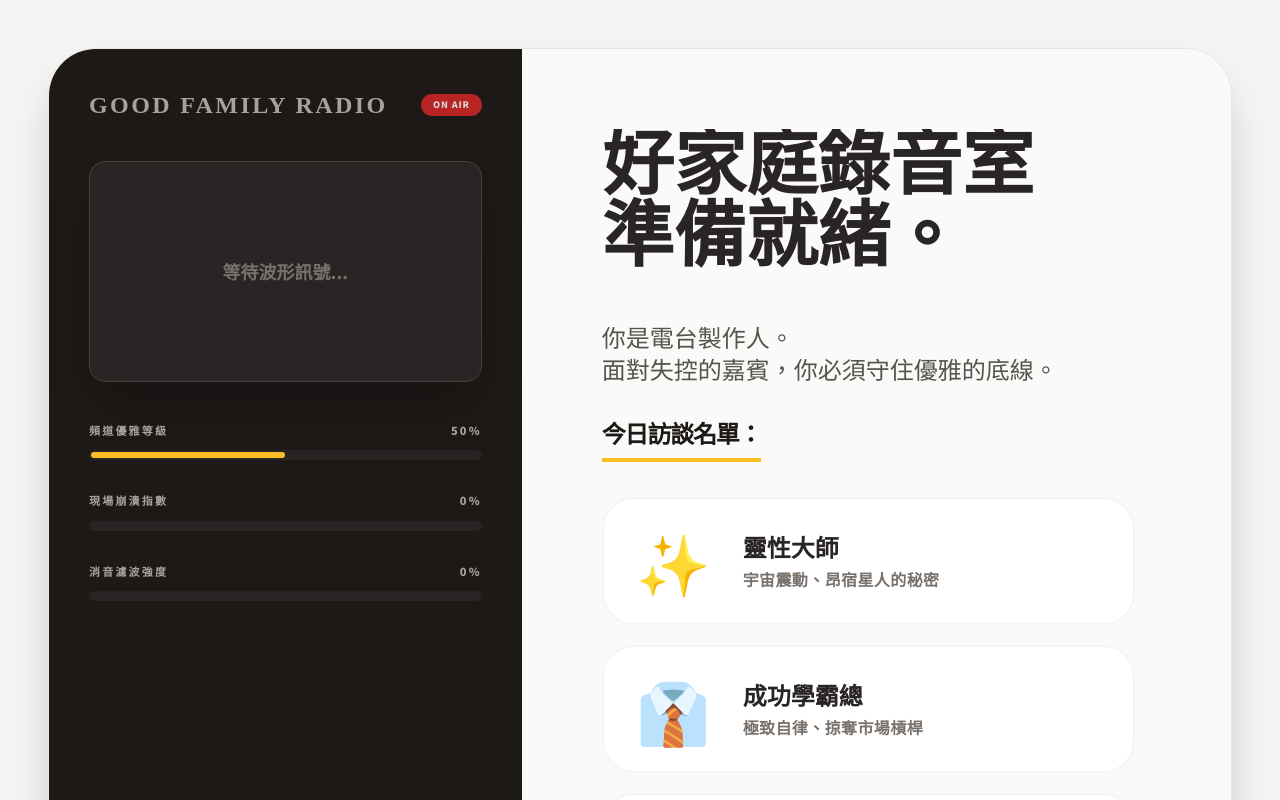
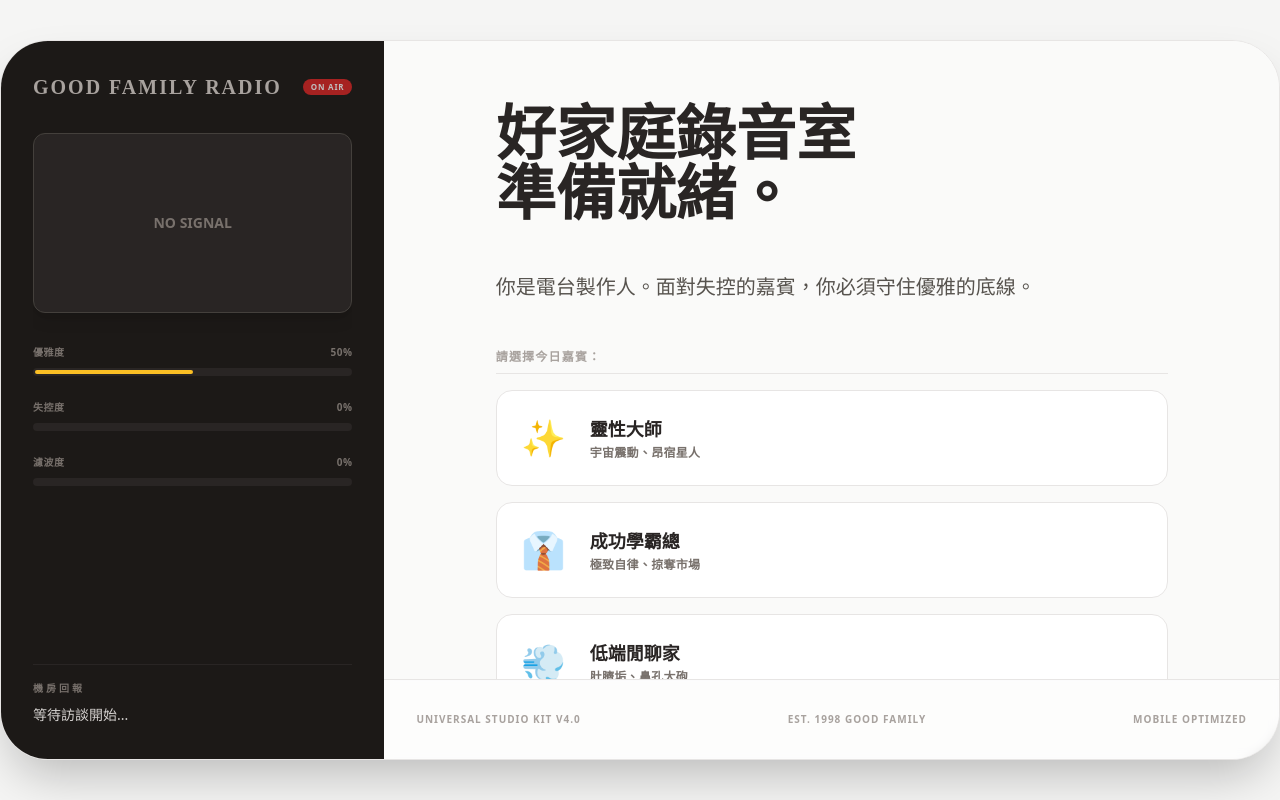
Before and after one commit to wilsonkick30-pixel/-, a React (Vite) app: page / in a window 1280 px wide. Shown: the top 800 px of the page. Built offline with nearby package versions, Linux system fonts and the light colour scheme.

Commit message:
feat(ui): Refactor app layout and update guest images
Restructures the main application layout for better responsiveness and introduces new background images for different guest types in the script engine.

```diff
--- a/App.tsx
+++ b/App.tsx
@@ -81,77 +81,79 @@ const App: React.FC = () => {
   };
 
   return (
-    <div className="min-h-screen w-full flex items-center justify-center p-4 sm:p-6 md:p-8 lg:p-12 bg-stone-100">
-      <div className="w-full max-w-7xl bg-white rounded-[2rem] sm:rounded-[3rem] shadow-2xl overflow-hidden flex flex-col lg:flex-row min-h-[650px] lg:min-h-[850px] border border-stone-200">
+    <div className="h-screen w-full flex items-center justify-center bg-stone-100 overflow-hidden font-sans">
+      <div className="w-full h-full max-w-7xl lg:h-[90vh] bg-white lg:rounded-[3rem] shadow-2xl overflow-hidden flex flex-col lg:flex-row border border-stone-200">
 
-        {/* Left Stats Panel */}
-        <div className="w-full lg:w-[40%] bg-stone-900 text-stone-100 p-8 sm:p-10 flex flex-col justify-between relative">
-          <div className="flex flex-col h-full">
-            <div className="flex justify-between items-center mb-10">
-              <h1 className="text-xl sm:text-2xl serif font-black tracking-widest text-stone-400">GOOD FAMILY RADIO</h1>
-              <div className="px-3 py-1 bg-red-600 text-white text-[9px] font-black rounded-full animate-pulse tracking-widest uppercase">ON AIR</div>
+        {/* Left Stats Panel (Sidebar/Header) */}
+        <div className="w-full lg:w-[35%] xl:w-[30%] bg-stone-900 text-stone-100 p-4 sm:p-6 lg:p-8 flex flex-col shrink-0 relative">
+          <div className="flex justify-between items-center mb-4 lg:mb-8">
+            <h1 className="text-lg sm:text-xl serif font-black tracking-widest text-stone-400">GOOD FAMILY RADIO</h1>
+            <div className="px-2 py-0.5 bg-red-600 text-white text-[8px] font-black rounded-full animate-pulse tracking-widest uppercase">ON AIR</div>
           </div>
 
-            <div className="aspect-video bg-stone-800 rounded-2xl overflow-hidden mb-10 border border-stone-700 shadow-2xl">
+          <div className="flex lg:flex-col gap-4 lg:gap-8 flex-row items-stretch lg:items-stretch overflow-hidden">
+            <div className="w-1/3 lg:w-full aspect-video bg-stone-800 rounded-xl overflow-hidden border border-stone-700 shadow-lg shrink-0">
               {state.lastResponse?.imageUrl ? (
                 <img src={state.lastResponse.imageUrl} alt="Studio" className="w-full h-full object-cover" />
               ) : (
-                <div className="w-full h-full flex items-center justify-center text-stone-500 font-bold text-lg">
-                   等待波形訊號...
+                <div className="w-full h-full flex items-center justify-center text-stone-500 font-bold text-xs sm:text-sm">
+                   NO SIGNAL
                 </div>
               )}
             </div>
 
-            <div className="space-y-8 flex-grow">
-              <StatBar label="頻道優雅等級" value={state.warmth} color="bg-amber-400" />
-              <StatBar label="現場崩潰指數" value={state.chaos} color="bg-red-500" />
-              <StatBar label="消音濾波強度" value={state.bEnergy} color="bg-purple-500" />
+            <div className="flex-1 space-y-3 lg:space-y-6 flex flex-col justify-center">
+              <StatBar label="優雅度" value={state.warmth} color="bg-amber-400" />
+              <StatBar label="失控度" value={state.chaos} color="bg-red-500" />
+              <StatBar label="濾波度" value={state.bEnergy} color="bg-purple-500" />
+            </div>
           </div>
 
-            <div className="mt-10 p-6 sm:p-8 bg-stone-800/50 rounded-[2rem] border border-stone-700/30 hidden sm:block">
-              <p className="text-[10px] uppercase tracking-[0.3em] text-stone-500 mb-4 font-black">機房現場回報</p>
-              <p className="text-lg sm:text-xl font-medium text-stone-300 leading-relaxed">
-                {state.lastResponse?.reaction || "這場錄音比我的人生還要荒腔走板。"}
+          <div className="mt-auto pt-4 hidden lg:block border-t border-stone-800">
+             <p className="text-[10px] uppercase tracking-[0.3em] text-stone-500 mb-2 font-black">機房回報</p>
+             <p className="text-sm font-medium text-stone-300 leading-relaxed line-clamp-3">
+                {state.lastResponse?.reaction || "等待訪談開始..."}
              </p>
           </div>
         </div>
+
+        {/* Right Content Panel (Main Content) */}
+        <div className="flex-1 flex flex-col bg-stone-50 overflow-hidden relative">
+          {loading ? (
+            <div className="absolute inset-0 z-50 flex flex-col items-center justify-center space-y-6 bg-stone-50/90 backdrop-blur-sm">
+              <div className="w-12 h-12 border-[4px] border-stone-200 border-t-amber-600 rounded-full animate-spin"></div>
+              <p className="text-stone-500 font-black text-sm tracking-[0.2em] uppercase animate-pulse">音軌處理中...</p>
             </div>
+          ) : null}
 
-        {/* Right Content Panel */}
-        <div className="w-full lg:w-[60%] p-8 sm:p-12 lg:p-20 flex flex-col justify-between bg-stone-50">
-          {loading ? (
-            <div className="flex-1 flex flex-col items-center justify-center space-y-10">
-              <div className="w-16 h-16 sm:w-20 sm:h-20 border-[6px] border-stone-200 border-t-amber-600 rounded-full animate-spin"></div>
-              <p className="text-stone-500 font-black text-xl sm:text-2xl tracking-[0.2em] uppercase">動態剪輯音軌中...</p>
+          <div className="flex-1 overflow-y-auto custom-scrollbar p-6 sm:p-8 lg:p-12 xl:p-16">
+            {state.phase === 'START' && (
+              <div className="space-y-8 lg:space-y-12 max-w-2xl mx-auto">
+                <h2 className="text-4xl sm:text-5xl lg:text-6xl serif font-black text-stone-800 leading-tight">好家庭錄音室<br/>準備就緒。</h2>
+                <p className="text-lg sm:text-xl text-stone-600 leading-relaxed font-medium">
+                  你是電台製作人。面對失控的嘉賓，你必須守住優雅的底線。
+                </p>
+                <div className="space-y-4">
+                  <p className="text-xs font-black text-stone-400 uppercase tracking-widest border-b border-stone-200 pb-2">請選擇今日嘉賓：</p>
+                  <div className="grid grid-cols-1 gap-4">
+                    <GuestBtn onClick={() => handleStart(GuestType.SPIRITUAL)} title="靈性大師" desc="宇宙震動、昂宿星人" icon="✨" />
+                    <GuestBtn onClick={() => handleStart(GuestType.ENTREPRENEUR)} title="成功學霸總" desc="極致自律、掠奪市場" icon="👔" />
+                    <GuestBtn onClick={() => handleStart(GuestType.LOWEND)} title="低端閒聊家" desc="肚臍垢、鼻孔大砲" icon="💨" />
                   </div>
-          ) : (
-            <>
-              <div className="flex-1 overflow-y-auto pr-2 sm:pr-4 custom-scrollbar">
-                {state.phase === 'START' && (
-                  <div className="space-y-12">
-                    <h2 className="text-5xl sm:text-6xl lg:text-7xl serif font-black text-stone-800 leading-tight">好家庭錄音室<br/>準備就緒。</h2>
-                    <p className="text-xl sm:text-2xl text-stone-600 leading-loose font-medium">
-                      你是電台製作人。<br/>
-                      面對失控的嘉賓，你必須守住優雅的底線。<br/><br/>
-                      <span className="font-black text-stone-900 border-b-4 border-amber-400 pb-2 uppercase tracking-tighter">今日訪談名單：</span>
-                    </p>
-                    <div className="grid grid-cols-1 gap-5">
-                      <GuestBtn onClick={() => handleStart(GuestType.SPIRITUAL)} title="靈性大師" desc="宇宙震動、昂宿星人的秘密" icon="✨" />
-                      <GuestBtn onClick={() => handleStart(GuestType.ENTREPRENEUR)} title="成功學霸總" desc="極致自律、掠奪市場槓桿" icon="👔" />
-                      <GuestBtn onClick={() => handleStart(GuestType.LOWEND)} title="低端閒聊家" desc="肚臍垢收集、生吞雞蛋挑戰" icon="💨" />
                 </div>
               </div>
             )}
 
             {state.phase === 'INTERVIEW' && (
-                  <div className="space-y-10 animate-in fade-in duration-500">
-                    <div className="p-8 sm:p-10 bg-white rounded-[2.5rem] shadow-sm border border-stone-200">
-                      <p className="text-2xl sm:text-3xl lg:text-4xl text-stone-800 leading-[1.6] lg:leading-[1.8] font-bold whitespace-pre-wrap">
+              <div className="space-y-8 lg:space-y-10 animate-in fade-in slide-in-from-bottom-4 duration-500 max-w-3xl mx-auto">
+                <div className="p-6 sm:p-8 lg:p-10 bg-white rounded-[2rem] shadow-sm border border-stone-200">
+                  <p className="text-xl sm:text-2xl lg:text-3xl text-stone-800 leading-[1.6] lg:leading-[1.7] font-bold whitespace-pre-wrap">
                     {state.lastResponse?.script}
                   </p>
                 </div>
-                    <div className="space-y-5">
-                      <p className="text-[10px] sm:text-xs font-black text-stone-400 uppercase tracking-[0.5em] mb-6">即時監測：{state.lastResponse?.chaosDescription}</p>
+                <div className="space-y-4">
+                  <p className="text-[10px] font-black text-stone-400 uppercase tracking-[0.5em] mb-4">即時音訊監測：{state.lastResponse?.chaosDescription}</p>
+                  <div className="grid grid-cols-1 gap-3 sm:gap-4">
                     {state.lastResponse?.choices.map((choice, idx) => (
                       <ActionBtn
                         key={idx}
@@ -162,32 +164,32 @@ const App: React.FC = () => {
                     ))}
                   </div>
                 </div>
+              </div>
             )}
 
             {state.phase === 'RESULT' && (
-                  <div className="space-y-12 animate-in zoom-in-95 duration-700">
-                    <h2 className="text-5xl sm:text-6xl lg:text-7xl serif font-black text-stone-800 leading-tight">製作存檔。</h2>
-                    <div className="p-10 sm:p-14 bg-amber-50 border-[8px] border-amber-200 rounded-[3rem] shadow-inner">
-                      <p className="text-[10px] font-black text-amber-600 mb-8 uppercase tracking-[0.8em]">Broadcast Log Archive</p>
-                      <p className="text-2xl sm:text-3xl lg:text-4xl font-black text-stone-900 leading-snug whitespace-pre-wrap">
+              <div className="space-y-8 lg:space-y-10 animate-in zoom-in-95 duration-700 max-w-3xl mx-auto">
+                <h2 className="text-4xl sm:text-5xl lg:text-6xl serif font-black text-stone-800 leading-tight">製作存檔。</h2>
+                <div className="p-8 sm:p-10 lg:p-12 bg-amber-50 border-[4px] border-amber-200 rounded-[2.5rem] shadow-inner">
+                  <p className="text-[10px] font-black text-amber-600 mb-6 uppercase tracking-[0.5em]">Broadcast Log Final</p>
+                  <p className="text-xl sm:text-2xl lg:text-3xl font-black text-stone-900 leading-relaxed whitespace-pre-wrap">
                     {state.finalTitle}
                   </p>
                 </div>
                 <button
                   onClick={resetGame}
-                      className="w-full py-8 bg-stone-900 text-white rounded-[2.5rem] text-2xl sm:text-3xl font-black hover:bg-stone-800 transition-all shadow-2xl active:scale-[0.98] duration-300"
+                  className="w-full py-5 sm:py-6 bg-stone-900 text-white rounded-[1.5rem] text-xl font-black hover:bg-stone-800 transition-all shadow-xl active:scale-[0.98] duration-300"
                 >
-                      開啟下一場製作
+                  開始下一場訪談
                 </button>
               </div>
             )}
           </div>
-            </>
-          )}
 
-          <div className="mt-12 pt-10 border-t border-stone-200 flex flex-col sm:flex-row justify-between items-center text-[10px] text-stone-400 font-black tracking-[0.4em] uppercase space-y-3 sm:space-y-0 text-center">
-            <span>Production Kit v3.5 Universal</span>
-            <span>Est. 1998 Studio</span>
+          <div className="p-4 lg:p-8 border-t border-stone-200 bg-white/50 backdrop-blur-sm flex justify-between items-center text-[8px] sm:text-[10px] text-stone-400 font-black tracking-widest uppercase shrink-0">
+            <span>UNIVERSAL STUDIO KIT V4.0</span>
+            <span className="hidden sm:inline">EST. 1998 GOOD FAMILY</span>
+            <span>MOBILE OPTIMIZED</span>
           </div>
         </div>
       </div>
@@ -196,13 +198,13 @@ const App: React.FC = () => {
 };
 
 const StatBar: React.FC<{ label: string, value: number, color: string }> = ({ label, value, color }) => (
-  <div className="space-y-3">
-    <div className="flex justify-between text-[11px] uppercase font-black text-stone-400 tracking-[0.2em]">
+  <div className="flex-1 lg:w-full space-y-1 sm:space-y-2">
+    <div className="flex justify-between text-[8px] sm:text-[10px] uppercase font-black text-stone-500 tracking-wider">
       <span>{label}</span>
       <span>{value}%</span>
     </div>
-    <div className="h-2.5 w-full bg-stone-800 rounded-full overflow-hidden p-0.5 shadow-inner">
-      <div className={`h-full ${color} rounded-full transition-all duration-1000 ease-out shadow-lg`} style={{ width: `${Math.min(100, value)}%` }}></div>
+    <div className="h-1.5 sm:h-2 w-full bg-stone-800 rounded-full overflow-hidden p-0.5">
+      <div className={`h-full ${color} rounded-full transition-all duration-1000 ease-out`} style={{ width: `${Math.min(100, value)}%` }}></div>
     </div>
   </div>
 );
@@ -210,26 +212,26 @@ const StatBar: React.FC<{ label: string, value: number, color: string }> = ({ la
 const GuestBtn: React.FC<{ onClick: () => void, title: string, desc: string, icon: string }> = ({ onClick, title, desc, icon }) => (
   <button
     onClick={onClick}
-    className="group flex items-center p-8 bg-white border-2 border-stone-100 rounded-[2rem] hover:border-amber-400 hover:shadow-2xl transition-all duration-500 text-left active:scale-[0.97]"
+    className="group flex items-center p-4 sm:p-6 bg-white border border-stone-200 rounded-xl sm:rounded-2xl hover:border-amber-400 hover:shadow-lg transition-all duration-300 text-left active:scale-[0.98]"
   >
-    <span className="text-4xl sm:text-6xl mr-8 transform group-hover:rotate-12 transition-transform duration-500">{icon}</span>
+    <span className="text-3xl sm:text-4xl mr-4 sm:mr-6 transform group-hover:rotate-6 transition-transform">{icon}</span>
     <div className="min-w-0">
-      <h4 className="text-xl sm:text-2xl font-black text-stone-800 mb-1 truncate">{title}</h4>
-      <p className="text-sm sm:text-base text-stone-500 font-bold tracking-wide truncate">{desc}</p>
+      <h4 className="text-base sm:text-lg font-black text-stone-800 mb-0.5 truncate">{title}</h4>
+      <p className="text-[10px] sm:text-xs text-stone-500 font-bold tracking-wide truncate">{desc}</p>
     </div>
   </button>
 );
 
 const ActionBtn: React.FC<{ onClick: () => void, text: string, theme: 'warm' | 'chaos' | 'neutral' }> = ({ onClick, text, theme }) => {
   const styles = {
-    warm: "border-amber-200 text-amber-900 hover:bg-amber-100 bg-amber-50/30",
-    chaos: "border-purple-200 text-purple-900 hover:bg-purple-100 bg-purple-50/30",
+    warm: "border-amber-200 text-amber-900 hover:bg-amber-100 bg-amber-50/40",
+    chaos: "border-purple-200 text-purple-900 hover:bg-purple-100 bg-purple-50/40",
     neutral: "border-stone-200 text-stone-800 hover:bg-stone-100 bg-white"
   };
   return (
     <button
       onClick={onClick}
-      className={`w-full p-6 sm:p-8 text-left border-2 rounded-[1.5rem] text-lg sm:text-xl lg:text-2xl transition-all duration-300 font-black shadow-sm active:translate-y-1 leading-snug ${styles[theme]}`}
+      className={`w-full p-4 sm:p-6 text-left border rounded-xl sm:rounded-2xl text-sm sm:text-base lg:text-lg transition-all duration-300 font-black shadow-sm active:translate-y-0.5 leading-snug ${styles[theme]}`}
     >
       {text}
     </button>
```
Also changed, not shown: scriptEngine.ts (+14 -10 lines). Lines whose indentation alone changed are shown as unchanged.
